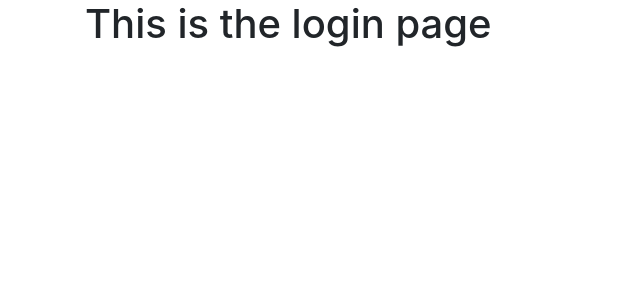
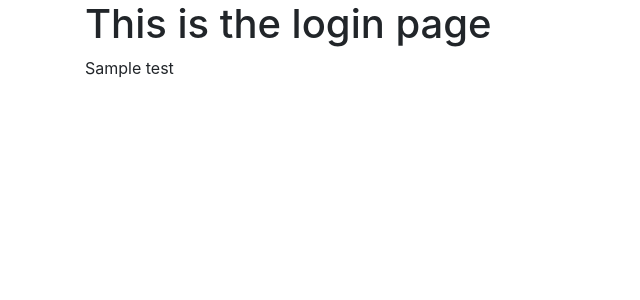
Before and after one commit to FHegardt/ReinforcementLearningGame, a Flask app: template website/templates/login.html in a window 1280 px wide. Shown: the part 56-356 px from the top of the page, without its empty margins (0-640 px from the left). Run offline with Flask 2, Linux system fonts and the light colour scheme; the template is opened without the code that fills it: most values are stand-ins (such as "Sample title", 1, 10 or a date in 2020); some libraries are stand-ins or nearby versions.

Commit message:
testing snake to website

```diff
--- a/website/auth.py
+++ b/website/auth.py
@@ -1,10 +1,14 @@
 from flask import Blueprint, render_template
+import sys
+sys.path.append('./SnakeMap')
+import agent
+
 
 auth = Blueprint('auth', __name__)
 
 @auth.route('/login')
 def login():
-    return render_template("login.html")
+    return render_template("login.html", test = agent.train())
 
 @auth.route('/logout')
 def logout():
--- a/website/templates/login.html
+++ b/website/templates/login.html
@@ -1,4 +1,4 @@
 {% extends "base.html" %} {% block title %}Login{% endblock %} {% block
 content%}
 <h1>This is the login page</h1>
-{%endblock%}
+{{test}} {%endblock%}
```
